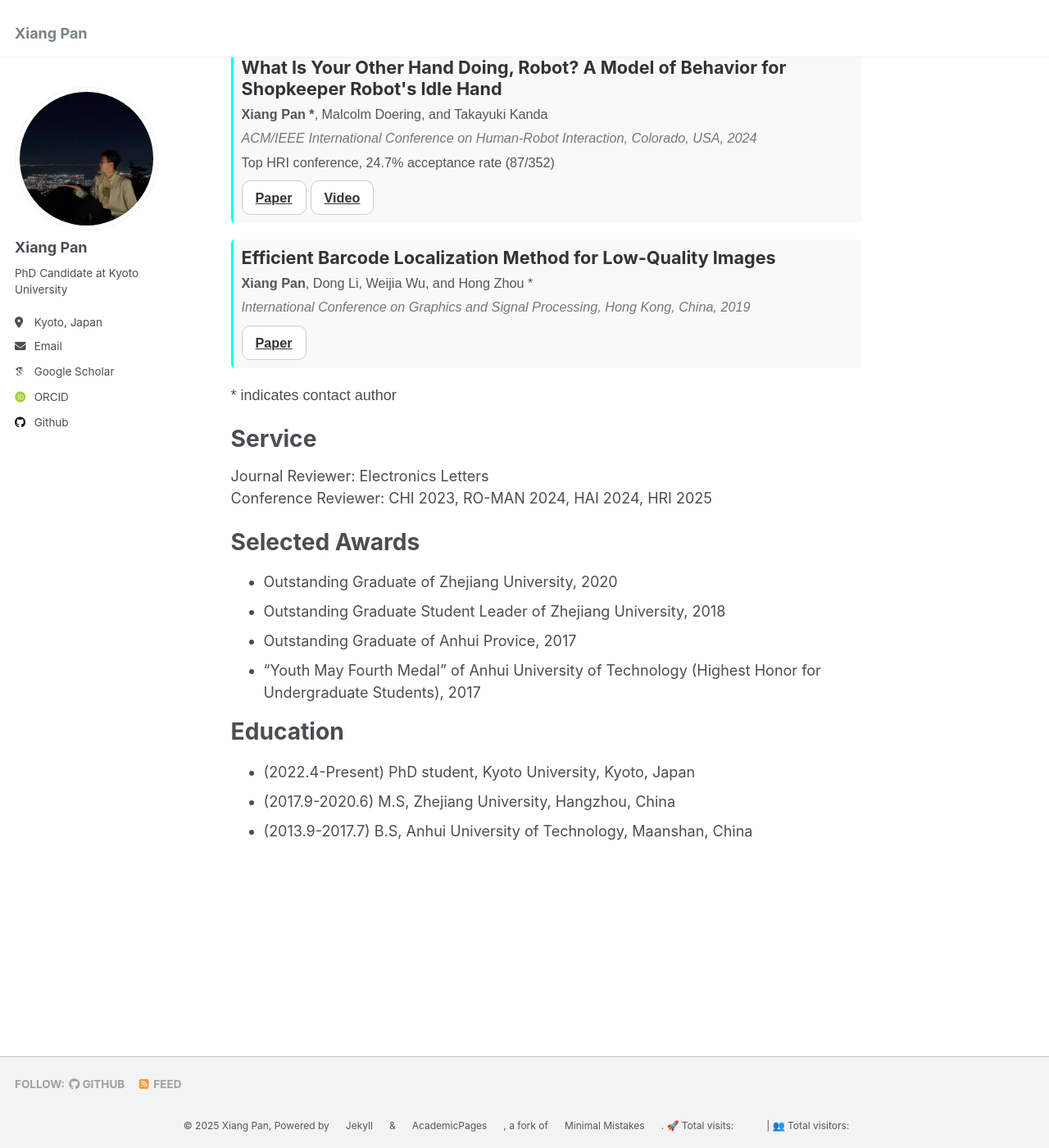
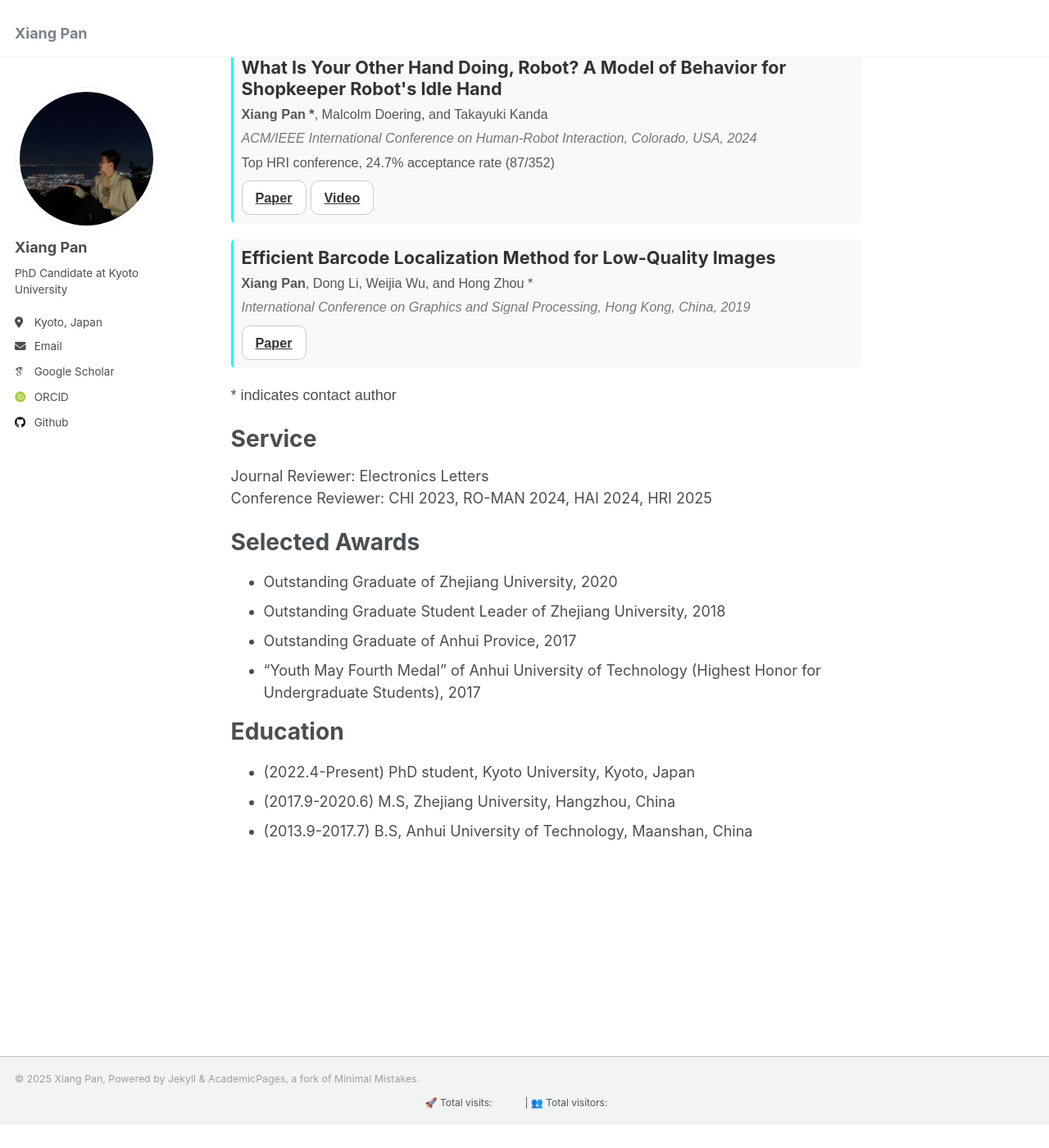
Before and after one commit to pan-xiang/pan-xiang.github.io, a Jekyll site: the page built from _pages/about.md, in a window 1280 px wide and 1400 px high, scrolled down 477 px. Shown: the whole window at 82% size. Built offline with Jekyll 4.4.1, drawn with Linux system fonts in a browser that asks for light colours; some web fonts are replaced; comment, search, counter and statistics services are not loaded; after the commit the page ends 1849 px from its top, so only the background shows below that.

Commit message:
Update footer.html

```diff
--- a/_includes/footer.html
+++ b/_includes/footer.html
@@ -1,4 +1,4 @@
-{% include base_path %}
+<!-- {% include base_path %}
 
 {% if site.author.github or site.author.bitbucket or site.atom_feed.hide != true %}
 <div class="page__footer-follow">
@@ -17,17 +17,16 @@
     {% endif %}
   </ul>
 </div>
-{% endif %}
+{% endif %} -->
 
-<!-- <div class="page__footer-copyright">
+<div class="page__footer-copyright">
   &copy; {{ site.time | date: '%Y' }} {{ site.name | default: site.title }}, {{ site.data.ui-text[site.locale].powered_by | default: "Powered by" }} <a href="http://jekyllrb.com" rel="nofollow">Jekyll</a> &amp; <a href="https://github.com/academicpages/academicpages.github.io">AcademicPages</a>, a fork of <a href="https://mademistakes.com/work/minimal-mistakes-jekyll-theme/" rel="nofollow">Minimal Mistakes</a>.<br />
-  Site last updated {{ "now" | date: '%Y-%m-%d' %}}
-</div> -->
+  <!-- Site last updated {{ "now" | date: '%Y-%m-%d' %}} -->
+</div>
 
 <!-- Busuanzi Statistics -->
 <script async src="//busuanzi.ibruce.info/busuanzi/2.3/busuanzi.pure.mini.js"></script>
 <div id="statistics-container">
-  &copy; {{ site.time | date: '%Y' }} {{ site.name | default: site.title }}, {{ site.data.ui-text[site.locale].powered_by | default: "Powered by" }} <a href="http://jekyllrb.com" rel="nofollow">Jekyll</a> &amp; <a href="https://github.com/academicpages/academicpages.github.io">AcademicPages</a>, a fork of <a href="https://mademistakes.com/work/minimal-mistakes-jekyll-theme/" rel="nofollow">Minimal Mistakes</a>.
   🚀 Total visits: <span id="busuanzi_value_site_pv"></span> |
   👥 Total visitors: <span id="busuanzi_value_site_uv"></span>
 </div>
@@ -40,7 +39,7 @@
     align-items: center; /* Vertically align items */
     font-size: 12px; /* Adjust font size */
     color: #555; /* Set text color */
-    margin-top: 20px; /* Add margin above */
+    margin-top: 10px; /* Add margin above */
     gap: 20px; /* Space between elements */
   }
 </style>
```
